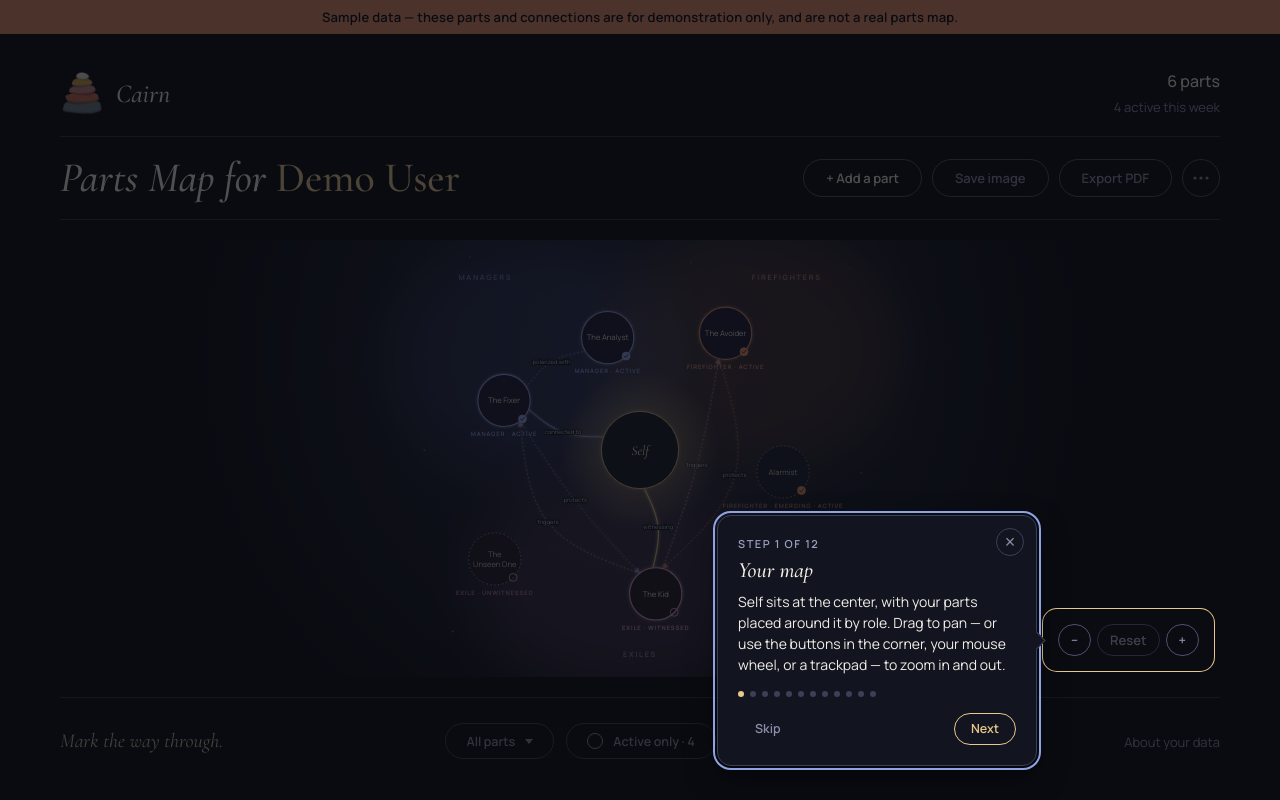
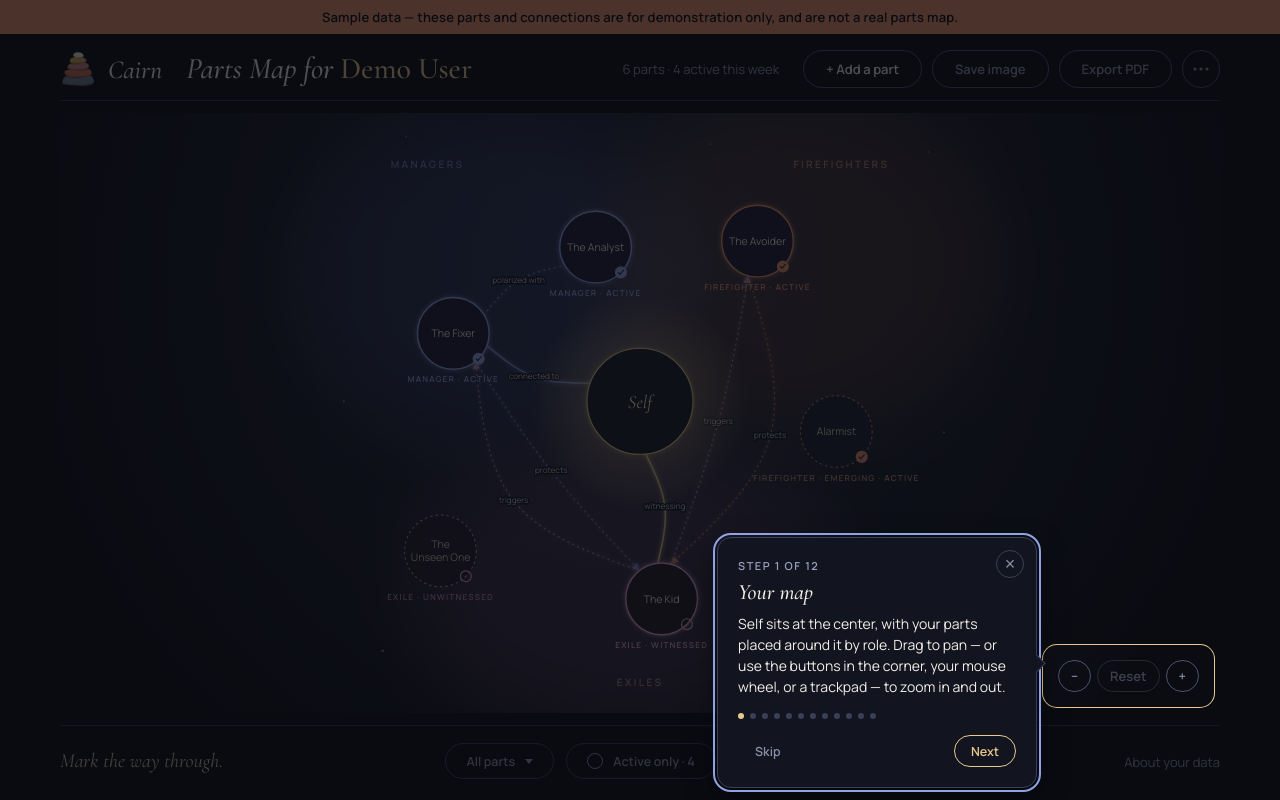
Before and after one commit to oak-wildwood/cairn, a Svelte app: page / in a window 1280 px wide. Built offline with nearby package versions, Linux system fonts and the light colour scheme.

Commit message:
feat: show file messages as a toast and collapse the header into one row
Co-Authored-By: Claude Sonnet 5.5 <noreply@anthropic.com>
Claude-Session: https://claude.ai/code/session_01NwNXM5L9Q4njZgP3r4TC7J

```diff
--- a/src/App.svelte
+++ b/src/App.svelte
@@ -6,6 +6,7 @@
   import Diagram from "./lib/components/Diagram.svelte";
   import ExportPdfScopeModal from "./lib/components/ExportPdfScopeModal.svelte";
   import type { ExportPdfScope } from "./lib/components/ExportPdfScopeModal.svelte";
+  import Toast from "./lib/components/Toast.svelte";
   import ExportProgressModal from "./lib/components/ExportProgressModal.svelte";
   import Legend from "./lib/components/Legend.svelte";
   import PartDetailPanel from "./lib/components/PartDetailPanel.svelte";
@@ -65,12 +66,21 @@
   autosaveMap();
 
   /**
-   * What the last map-file action did, shown beside the toolbar and cleared on
-   * the next one. A restore that quietly does nothing is indistinguishable
+   * What the last map-file action did, shown as a toast that dismisses itself
+   * and is replaced by the next one. A restore that quietly does nothing is indistinguishable
    * from a restore that worked on an empty map, and a rejected file needs to
    * say so — there is no other signal that the pick went nowhere.
    */
   let fileNotice = $state<{ tone: "ok" | "bad"; text: string } | null>(null);
+
+  $effect(() => {
+    if (fileNotice === null) return;
+    const timer = setTimeout(
+      () => (fileNotice = null),
+      fileNotice.tone === "bad" ? 8000 : 4000,
+    );
+    return () => clearTimeout(timer);
+  });
 
   /** The diagram's live `<svg>`, bound out of `Diagram` so it can be exported. */
   let diagramSvg = $state<SVGSVGElement | null>(null);
@@ -358,23 +368,11 @@
           src="{logoBase}logo-96.png"
           srcset="{logoBase}logo-96.png 1x, {logoBase}logo-192.png 2x"
           alt="Cairn"
-          width="44"
-          height="44"
+          width="36"
+          height="36"
         />
         <p class="wordmark">Cairn</p>
       </div>
-      <div class="counts">
-        <p class="count">
-          {store.parts.length}
-          {store.parts.length === 1 ? "part" : "parts"}
-        </p>
-        <p class="count-meta">{activeCount} active this week</p>
-      </div>
-    </header>
-
-    <hr class="rule" />
-
-    <div class="page-heading">
       <h1 class="title">
         {#if owner === ""}
           My Parts Map
@@ -382,6 +380,10 @@
           Parts Map for <span class="owner">{owner}</span>
         {/if}
       </h1>
+      <p class="counts">
+        {store.parts.length}
+        {store.parts.length === 1 ? "part" : "parts"} · {activeCount} active this week
+      </p>
       <Toolbar
         onAddPart={() => store.startAdding()}
         onExport={handleExport}
@@ -392,13 +394,7 @@
         onStartTour={() => tour.start()}
         exporting={exportingPdf}
       />
-    </div>
-
-    {#if fileNotice}
-      <p class="file-notice" class:bad={fileNotice.tone === "bad"} role="status">
-        {fileNotice.text}
-      </p>
-    {/if}
+    </header>
 
     <hr class="rule" />
 
@@ -518,6 +514,14 @@
   />
 {/if}
 
+{#if fileNotice}
+  <Toast
+    tone={fileNotice.tone}
+    text={fileNotice.text}
+    ondismiss={() => (fileNotice = null)}
+  />
+{/if}
+
 {#if showingDataInfo}
   <DataStorageModal onclose={() => (showingDataInfo = false)} />
 {/if}
@@ -576,11 +580,11 @@
   .app {
     display: flex;
     flex-direction: column;
-    gap: 1.25rem;
+    gap: 0.75rem;
     flex: 1 1 0;
     min-height: 0;
     overflow: hidden;
-    padding: 2.25rem clamp(1.25rem, 5vw, 3.75rem);
+    padding: 1rem clamp(1.25rem, 5vw, 3.75rem);
     box-sizing: border-box;
     color: var(--text-primary);
   }
@@ -588,8 +592,8 @@
   .header {
     display: flex;
     align-items: center;
-    justify-content: space-between;
-    gap: 1.5rem;
+    flex-wrap: wrap;
+    gap: 0.5rem 1.5rem;
   }
 
   /**
@@ -606,8 +610,8 @@
   .mark {
     display: block;
     flex-shrink: 0;
-    width: 44px;
-    height: 44px;
+    width: 36px;
+    height: 36px;
   }
 
   .wordmark {
@@ -619,27 +623,11 @@
     font-weight: 500;
   }
 
-  .page-heading {
-    display: flex;
-    align-items: center;
-    justify-content: space-between;
-    gap: 1.5rem;
-  }
-
-  .file-notice {
-    margin: 0.75rem 0 0;
-    color: var(--text-muted);
-    font-size: 13px;
-  }
-
-  .file-notice.bad {
-    color: #e38f6b;
-  }
-
   .title {
+    flex: 1 1 auto;
     margin: 0;
     font-family: var(--font-display);
-    font-size: 42px;
+    font-size: 30px;
     font-style: italic;
     font-weight: 500;
     line-height: 1;
@@ -658,18 +646,7 @@
   }
 
   .counts {
-    text-align: right;
-  }
-
-  .count {
     margin: 0;
-    color: var(--text-bright);
-    font-size: 16px;
-    font-weight: 500;
-  }
-
-  .count-meta {
-    margin: 0.375rem 0 0;
     color: var(--text-muted);
     font-size: 13px;
   }
--- /dev/null
+++ b/src/lib/components/Toast.svelte
@@ -0,0 +1,66 @@
+<script lang="ts">
+  /**
+   * A transient message floated over the bottom of the canvas, so reporting
+   * what a file action did costs the layout no space. A failure uses
+   * `role="alert"` so it is announced at once; a success is a polite status.
+   */
+  interface Props {
+    tone: "ok" | "bad";
+    text: string;
+    ondismiss: () => void;
+  }
+
+  const { tone, text, ondismiss }: Props = $props();
+</script>
+
+<div class="toast" class:bad={tone === "bad"} role={tone === "bad" ? "alert" : "status"}>
+  <span class="text">{text}</span>
+  <button type="button" class="close" aria-label="Dismiss message" onclick={ondismiss}>
+    ×
+  </button>
+</div>
+
+<style>
+  /* DERIVED: the surface is the raised-panel token, the failure tint reuses
+     the colour the inline notice already used. Nothing in the original design
+     covered transient messages. */
+  .toast {
+    position: fixed;
+    left: 50%;
+    bottom: 1.5rem;
+    transform: translateX(-50%);
+    z-index: 50;
+    display: flex;
+    align-items: center;
+    gap: 0.75rem;
+    max-width: min(32rem, calc(100vw - 2rem));
+    padding: 0.625rem 0.875rem 0.625rem 1.125rem;
+    border: 1px solid var(--pill-border);
+    border-radius: 12px;
+    background: var(--surface-raised);
+    color: var(--text-primary);
+    font-size: 13px;
+    box-shadow: 0 8px 24px rgba(0, 0, 0, 0.45);
+  }
+
+  .toast.bad {
+    border-color: #e38f6b;
+    color: #e38f6b;
+  }
+
+  .close {
+    flex-shrink: 0;
+    padding: 0 0.25rem;
+    border: none;
+    background: none;
+    color: inherit;
+    font-size: 18px;
+    line-height: 1;
+    cursor: pointer;
+  }
+
+  .close:focus-visible {
+    outline: 2px solid var(--focus-ring);
+    outline-offset: 2px;
+  }
+</style>
```
Also changed, not shown: 1 other file (tests, documents, lock files or other folders).
